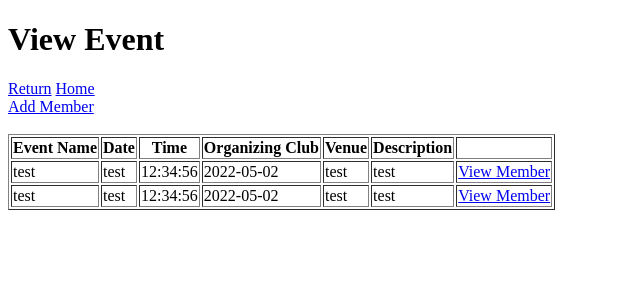
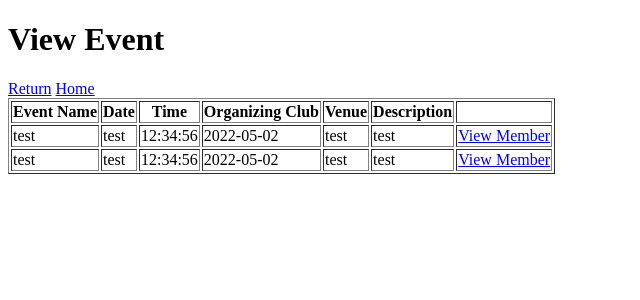
Before and after one commit to SzeDong/SDP, a PHP site: page /ViewEvent.php in a window 1280 px wide. Shown: the top 300 px of the page, without its empty margins (0-640 px from the left). Run offline with PHP 8.4, Linux system fonts and the light colour scheme; data comes from the database, SQL or seed files in the repository.

Commit message:
Update ViewEvent.php

```diff
--- a/Keith Code Committee Part/ViewEvent.php
+++ b/Keith Code Committee Part/ViewEvent.php
@@ -9,8 +9,6 @@
         <h1>View Event</h1>
         <a href="#">Return</a>
         <a href="#">Home</a><br>
-		<a href="AddMember.php">Add Member</a>
-		<br><br>
 
         <div>
 		<table border="1">
```
